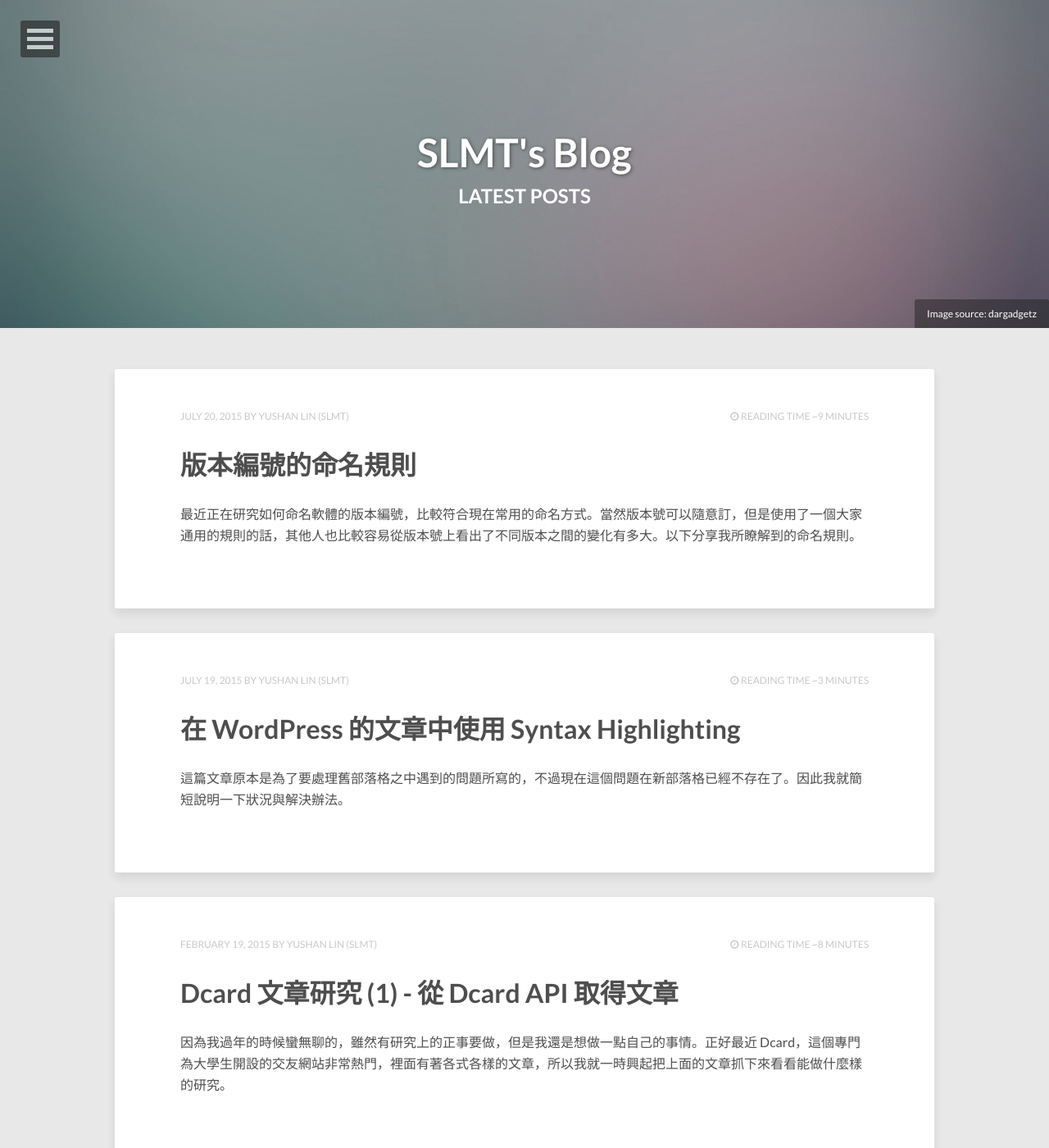
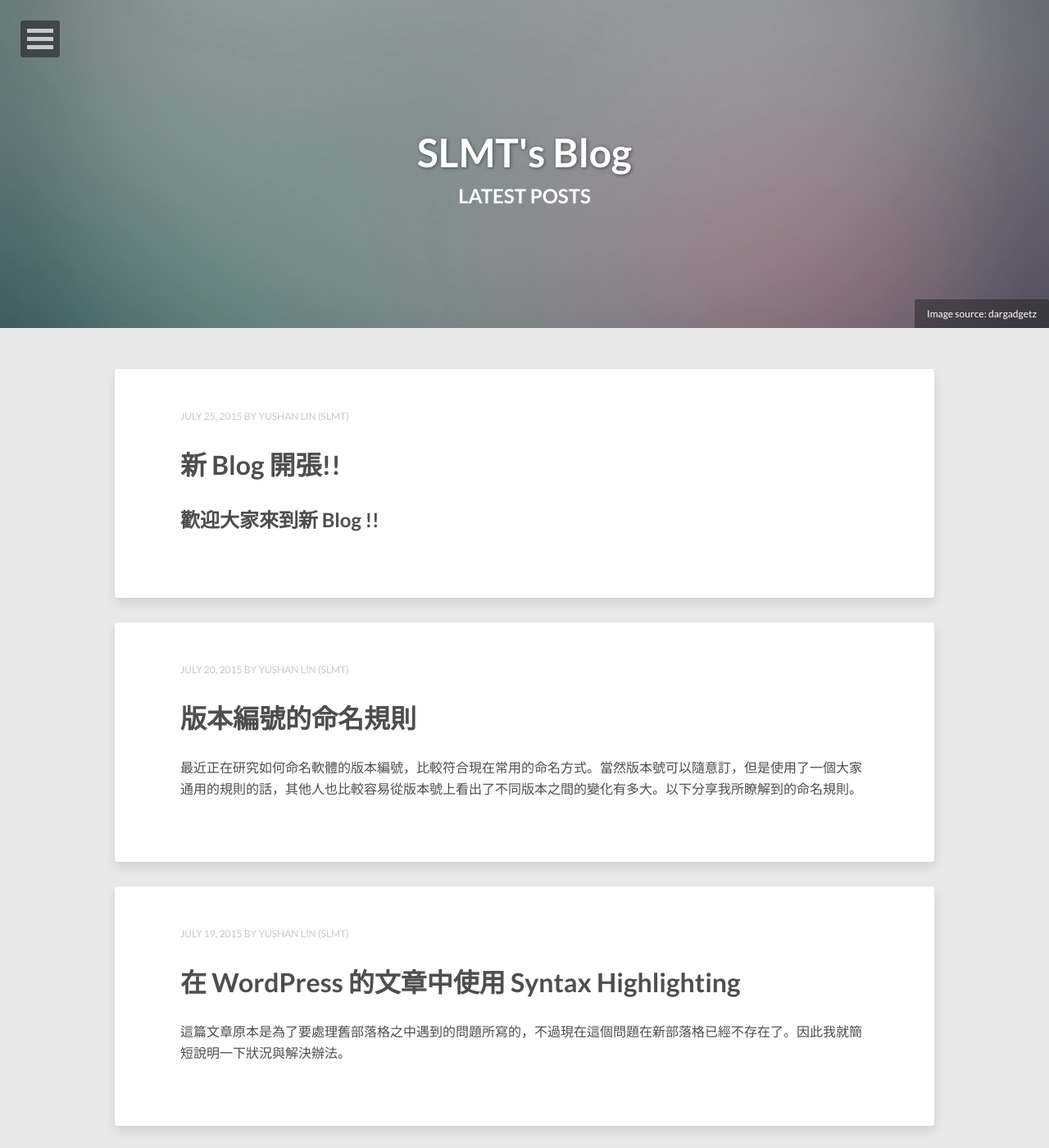
Before and after one commit to ada19850912/blog, a Jekyll site: the page built from index.html, in a window 1280 px wide and 1400 px high. Shown: the whole window at 82% size. Built offline with Jekyll 4.4.1, drawn with Linux system fonts in a browser that asks for light colours; nearby versions of some CDN libraries; Markdown is read by kramdown in place of the engine named in the settings; the list of posts is cut into pages by our own code; some of the changed lines change nothing that is shown.

Commit message:
Add a new post and turn off the reading time function

```diff
--- a/_config.yml
+++ b/_config.yml
@@ -1,7 +1,7 @@
 title:            SLMT's Blog
 description:      這裡是清大菸酒貓的窩
 disqus_shortname: slmtsblog
-reading_time:     true
+reading_time:     false
 words_per_minute: 30
 # Your site's domain goes here (eg: //mmistakes.github.io, http://mademistakes.com, etc)
 # When testing locally leave blank or use http://localhost:4000
--- /dev/null
+++ b/_posts/2015-07-25-new-blog-annonced.md
@@ -0,0 +1,41 @@
+---
+layout: post
+title: "新 Blog 開張!!"
+description: "新 blog 開張公告"
+modified: 2015-07-25
+category: [Blog]
+tags: [blog, github pages]
+---
+
+## 歡迎大家來到新 Blog !!
+
+<!--more-->
+
+這裏是我的新 blog
+
+對於一般來訪的人來說，應該只會覺得外觀有改變而已。但是事實上，連後端也改變很多！之前的 blog 是先在我個人的 VM 上裝上 [Apache HTTP Server][2]，然後再將他人撰寫的 [WordPress][1] 丟在 server 上執行。不過其實我很快就發現這個做法的大問題。我個人可以很簡單地，使用 DoS 攻擊 (Denial of Service Attack)，就能夠讓我的 server 當機。
+
+因此從那時開始，我就一直在尋覓各種解決方法，或是替代方案。
+
+另外，WordPress 提供了蠻多功能，但是我個人其實不太需要這麼多功能。對於一個不會寫網頁的人來說，WordPress 確實是架設網站的一個很好選擇。不過對一個只想架設一個簡單 blog 的軟體工程師來說，WordPress 實在是太肥了點。
+
+同時租用一個 VM 也是要錢的 （每個月 10 鎂，約台幣 300），所以能有一個便宜，甚至不用錢的解決方案最好。
+
+
+幸好，實驗室學長 [Marcus][3] 告訴我了另一個選擇。他說我可以使用 [Jekyll][4] 在 [Github Pages][5] 上架設 blog。
+
+最初我並沒有很認真地考慮，但是後來仔細一看之後，發現這是一個適合工程師，也很適合我的解決方案。
+
+基本上使用 Jekyll 不需要任何後台管理。撰寫 blog 文章主要是透過撰寫一份 Markdown 文件來進行，然後 Jekyll 會根據你事先寫好的模板將文件轉換成靜態網頁。最後只要將網頁上傳到一個網路空間即可。
+
+剛好 Github 有提供幫你 host 靜態網頁的功能，因此我就使用了 [Github Pages][5] 這個服務。唯一的缺點是，你的所有程式碼都會公開在 Github 上，只是我個人不覺得這是大問題就是了XD
+
+
+本 blog 原始碼位置： [https://github.com/SLMT/slmt.github.io][6]
+
+[1]: https://tw.wordpress.org/
+[2]: http://httpd.apache.org/
+[3]: http://shaokanp.me/
+[4]: http://jekyllrb.com/
+[5]: https://pages.github.com/
+[6]: https://github.com/SLMT/slmt.github.io
```
